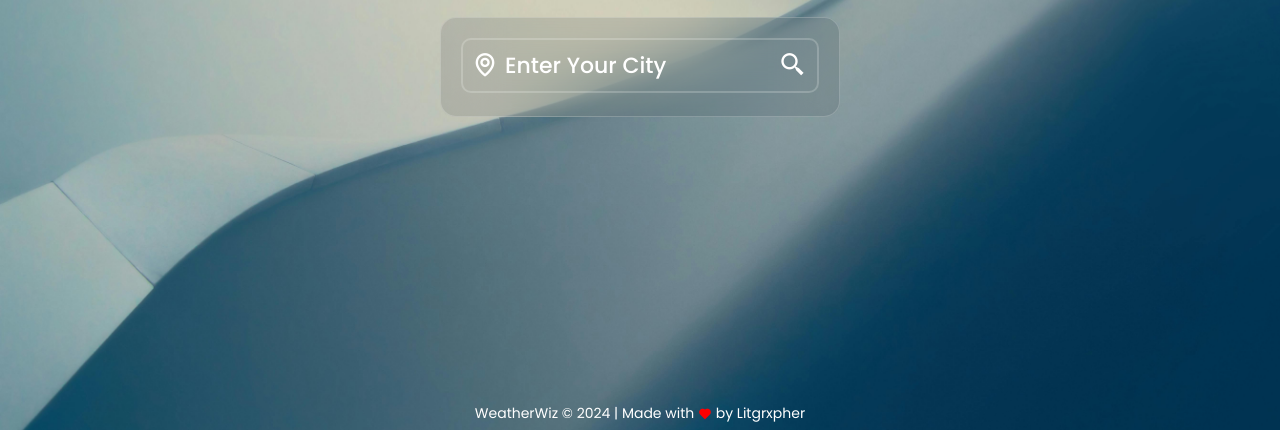
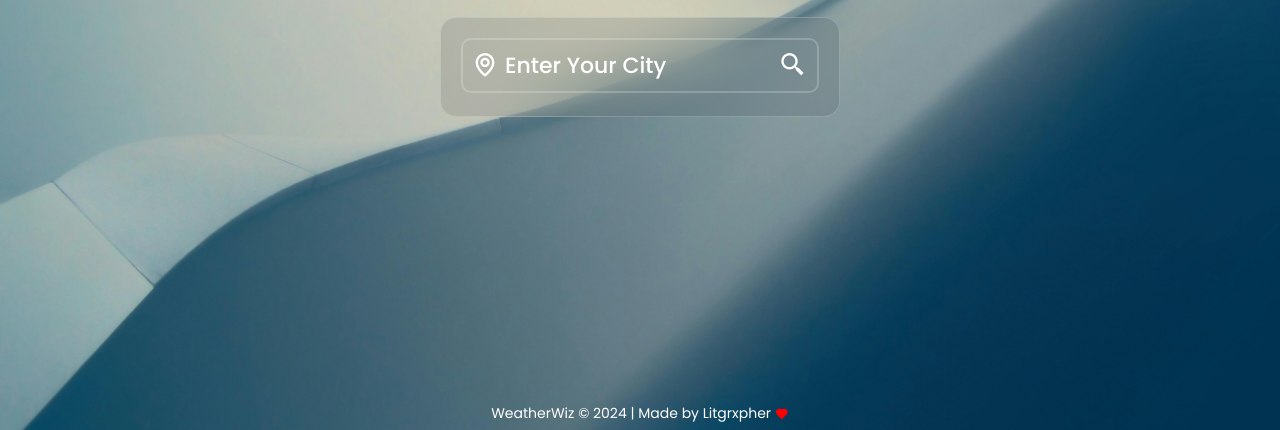
Before and after one commit to litgrxpher/WeatherWiz, a website: page index.html in a window 1280 px wide. Shown: the part 371-801 px from the top of the page. Drawn offline with nearby package versions, Linux system fonts and the light colour scheme.

Commit message:
Update index.html

```diff
--- a/index.html
+++ b/index.html
@@ -61,7 +61,7 @@
     </div>
     <footer class="footer">
         <div class="footer-content">
-            <p class="footer-text">WeatherWiz &copy; 2024 | Made with <i class='bx bxs-heart' style='color: red;'></i> by <a href="https://github.com/litgrxpher" target="_blank">Litgrxpher</a></p>
+            <p class="footer-text">WeatherWiz &copy; 2024 | Made by <a href="https://github.com/litgrxpher" target="_blank">Litgrxpher</a> <i class='bx bxs-heart' style='color: red;'></i></p>
         </div>
     </footer>
     <script src="script.js"></script>
```
